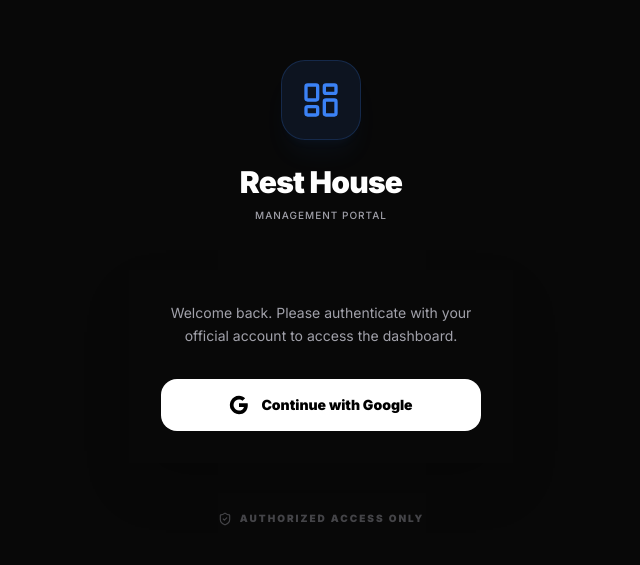
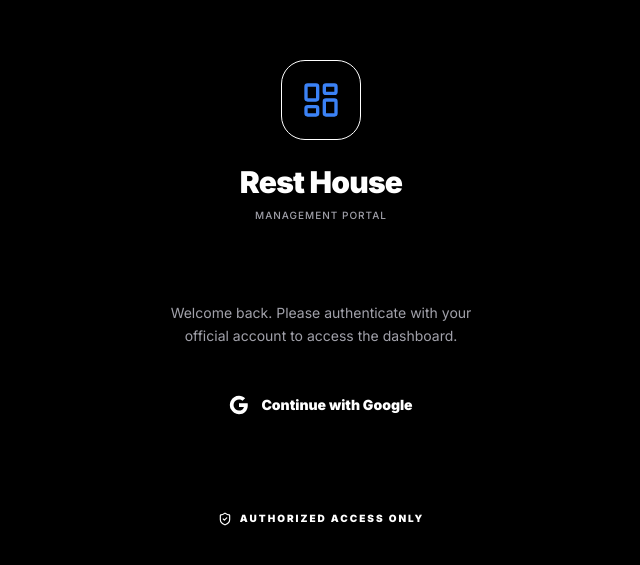
Before and after one commit to iammahbubalam/restHouseMngMnt, a Next.js app: page /login in a window 1280 px wide. Shown: the part 107-672 px from the top of the page, without its empty margins (319-959 px from the left). Built offline with nearby package versions, Linux system fonts and the light colour scheme.

Commit message:
feat: add authorized email and implement light mode theme with updated CSS design tokens

```diff
--- a/src/app/globals.css
+++ b/src/app/globals.css
@@ -1,76 +1,100 @@
 @import "tailwindcss";
 
-@theme {
-  /* High-Contrast Native Tokens */
-  --color-bg-primary: #000000;
-  --color-bg-secondary: #080808;
-  --color-bg-card: #141416;
-  --color-bg-surface: #1e1e20;
+:root {
+  /* DARK MODE: DEEP ARCHITECTURAL (DEFAULT) */
+  --bg-primary: #000000;
+  --bg-secondary: #0a0a0a;
+  --bg-card: #141416;
+  --bg-surface: #1e1e20;
 
-  --color-text-primary: #ffffff;
-  --color-text-secondary: #a1a1aa; /* Brighter Gray */
-  --color-text-tertiary: #71717a;  /* Visible Gray */
+  --text-primary: #ffffff;
+  --text-secondary: #a1a1aa;
+  --text-tertiary: #71717a;
 
-  --color-accent-blue: #3b82f6;
-  --color-accent-green: #22c55e;
-  --color-accent-red: #ef4444;
-  --color-accent-amber: #f59e0b;
+  --accent-blue: #3b82f6;
+  --accent-green: #22c55e;
+  --accent-red: #ef4444;
+  --accent-amber: #f59e0b;
 
-  --color-border-subtle: rgba(255, 255, 255, 0.12); /* Sharper */
-  --color-shadow-native: rgba(0, 0, 0, 0.8);
+  --border-subtle: rgba(255, 255, 255, 0.1);
+  --shadow-native: rgba(0, 0, 0, 0.9);
+}
 
-  --font-sans: -apple-system, BlinkMacSystemFont, 'SF Pro Display', 'Inter', system-ui, sans-serif;
+[data-theme='light'] {
+  /* LIGHT MODE: PORCELAIN MINT (PREMIUM EXECUTIVE) */
+  --bg-primary: #f8faf9;
+  --bg-secondary: #ffffff;
+  --bg-card: #ffffff;
+  --bg-surface: #f0fdf4;
+
+  --text-primary: #022c22;
+  --text-secondary: #064e3b;
+  --text-tertiary: #10b981;
+
+  --accent-blue: #2563eb;
+  --accent-green: #059669;
+  --accent-red: #e11d48;
+  --accent-amber: #d97706;
+
+  --border-subtle: rgba(6, 95, 70, 0.05);
+  --shadow-native: rgba(0, 0, 0, 0.03);
 }
 
 @layer base {
   body {
-    background-color: var(--color-bg-primary);
-    color: var(--color-text-primary);
-    font-family: var(--font-sans);
+    background-color: var(--bg-primary);
+    color: var(--text-primary);
+    font-family: -apple-system, BlinkMacSystemFont, 'SF Pro Display', 'Inter', system-ui, sans-serif;
     -webkit-font-smoothing: antialiased;
     overscroll-behavior-y: contain;
     user-select: none;
     -webkit-tap-highlight-color: transparent;
-    scrollbar-width: none;
-    -ms-overflow-style: none;
-  }
-
-  body::-webkit-scrollbar {
-    display: none;
+    transition: background-color 0.4s cubic-bezier(0.4, 0, 0.2, 1), color 0.4s cubic-bezier(0.4, 0, 0.2, 1);
   }
 }
 
 @layer utilities {
+  .bg-bg-primary { background-color: var(--bg-primary); }
+  .bg-bg-card { background-color: var(--bg-card); }
+  .bg-bg-surface { background-color: var(--bg-surface); }
+
+  .text-text-primary { color: var(--text-primary); }
+  .text-text-secondary { color: var(--text-secondary); }
+  .text-accent-blue { color: var(--accent-blue); }
+  .text-accent-green { color: var(--accent-green); }
+  .text-accent-red { color: var(--accent-red); }
+
+  .border-white\/10 { border-color: var(--border-subtle); }
+
   .native-card {
-    background-color: var(--color-bg-card);
-    border-radius: 1rem; /* Slightly rounder for premium feel */
-    transition: all 0.2s cubic-bezier(0.4, 0, 0.2, 1);
-    box-shadow: 0 8px 32px -4px var(--color-shadow-native);
-    border: 1px solid var(--color-border-subtle); /* Thicker for separation */
+    background-color: var(--bg-card);
+    border-radius: 1.25rem;
+    transition: all 0.3s cubic-bezier(0.4, 0, 0.2, 1);
+    box-shadow: 0 10px 40px -6px var(--shadow-native);
+    border: 1px solid var(--border-subtle);
   }
 
   .native-card:active {
-    transform: scale(0.98);
-    background-color: var(--color-bg-surface);
+    transform: scale(0.97);
+    background-color: var(--bg-surface);
   }
 
   .glass-header {
-    background: rgba(0, 0, 0, 0.9);
-    backdrop-filter: blur(20px);
-    -webkit-backdrop-filter: blur(20px);
-    border-bottom: 1px solid var(--color-border-subtle);
+    background: var(--bg-primary);
+    backdrop-filter: blur(25px);
+    -webkit-backdrop-filter: blur(25px);
+    border-bottom: 1px solid var(--border-subtle);
   }
 
   .status-pill {
-    padding: 0.25rem 0.6rem;
-    border-radius: 0.5rem;
-    font-size: 0.65rem;
+    padding: 0.3rem 0.75rem;
+    border-radius: 0.75rem;
+    font-size: 0.6rem;
     font-weight: 900;
     text-transform: uppercase;
-    letter-spacing: 0.1em;
+    letter-spacing: 0.15em;
   }
 
-  /* Universal Scrollbar Hide */
   * {
     scrollbar-width: none;
     -ms-overflow-style: none;
--- a/src/lib/auth-config.ts
+++ b/src/lib/auth-config.ts
@@ -1,5 +1,6 @@
 // Only these emails can access the app
 export const ALLOWED_EMAILS: string[] = [
   'bubhamnojrin7196@gmail.com',
+  'ae.manager.office.khs@gmail.com',
   // You can add more allowed emails here
 ];
```
